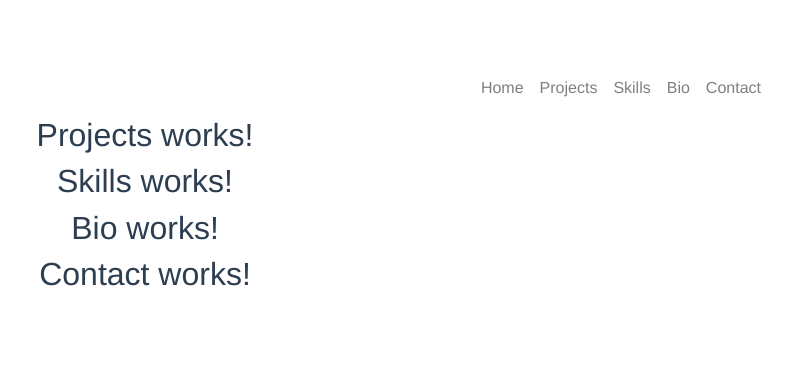
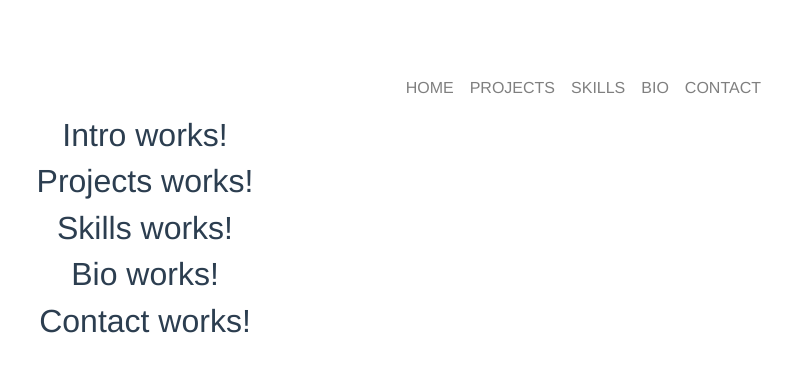
Before and after one commit to chicobaptista/portfolio, a Vue app: page / in a window 1280 px wide. Shown: the top 372 px of the page, without its empty margins (495-1280 px from the left). Built offline with nearby package versions, Linux system fonts and the light colour scheme.

Commit message:
add intro component

```diff
--- a/src/App.vue
+++ b/src/App.vue
@@ -1,6 +1,7 @@
 <template>
   <div id="app">
     <TopMenu />
+    <Intro />
     <Projects />
     <Skills />
     <Bio />
@@ -16,6 +17,7 @@ import 'bootstrap/dist/css/bootstrap.css';
 import 'bootstrap-vue/dist/bootstrap-vue.css';
 import HelloWorld from './components/HelloWorld.vue';
 import TopMenu from './components/TopMenu.vue';
+import Intro from './components/Intro.vue';
 import Projects from './components/Projects.vue';
 import Skills from './components/Skills.vue';
 import Bio from './components/Bio.vue';
@@ -25,6 +27,7 @@ import Contact from './components/Contact.vue';
   components: {
     HelloWorld,
     TopMenu,
+    Intro,
     Projects,
     Skills,
     Bio,
@@ -42,5 +45,9 @@ export default class App extends Vue {}
   text-align: center;
   color: #2c3e50;
   margin-top: 60px;
+
+  .uppercase {
+    text-transform: uppercase;
+  }
 }
 </style>
--- /dev/null
+++ b/src/components/Intro.vue
@@ -0,0 +1,19 @@
+<template>
+  <div>
+    <h2>Intro works!</h2>
+  </div>
+</template>
+
+<script lang="ts">
+import { Component, Prop, Vue } from 'vue-property-decorator';
+
+@Component
+export default class Intro extends Vue {
+  @Prop() private msg!: string;
+}
+</script>
+
+<!-- Add "scoped" attribute to limit CSS to this component only -->
+<style scoped lang="scss">
+
+</style>
```
